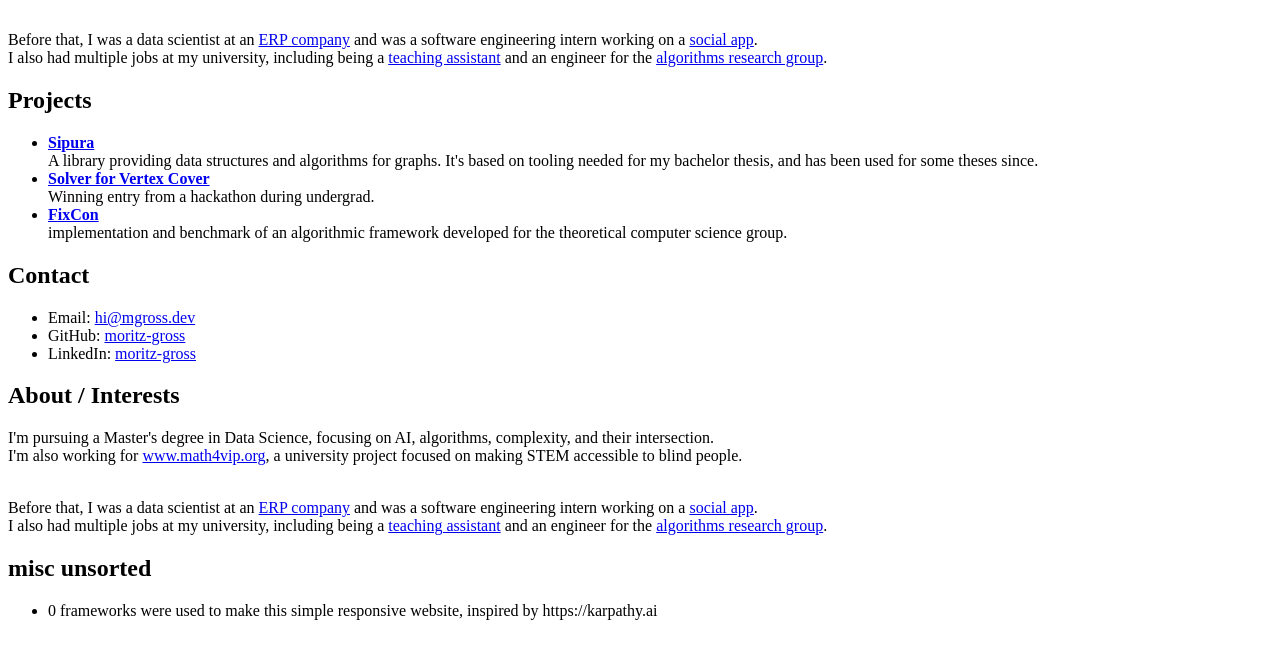
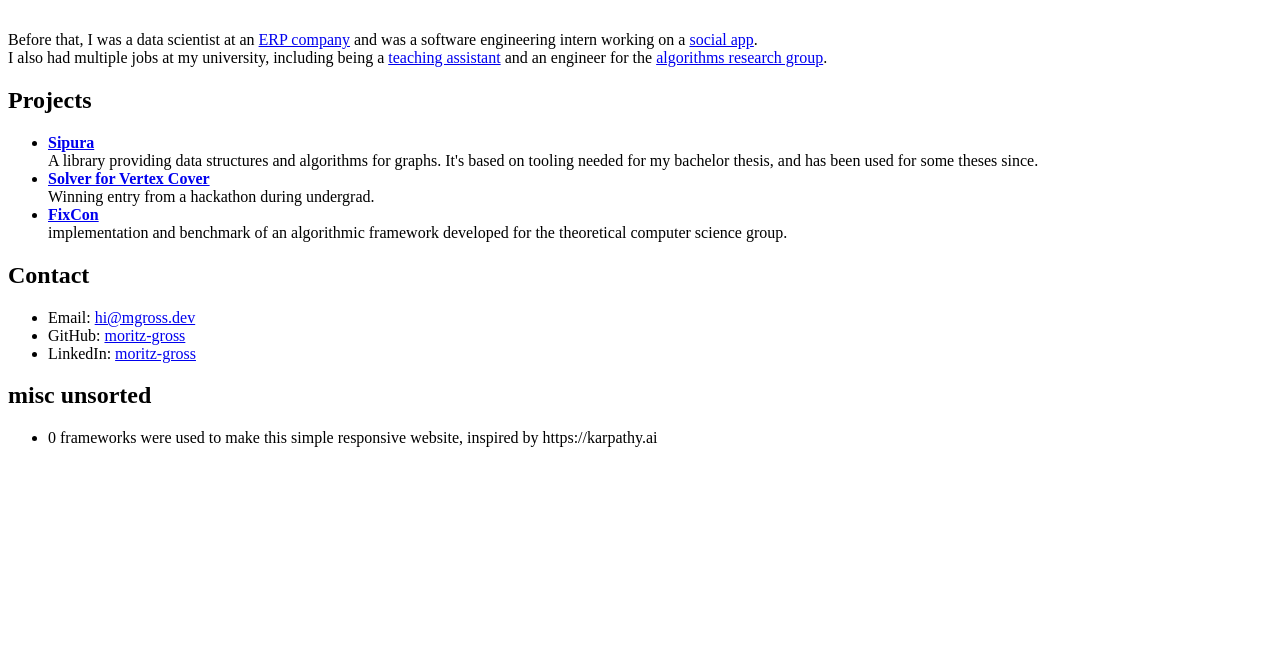
Before and after one commit to moritz-gross/moritz-gross.github.io, a plain HTML site: page index.html in a window 1280 px wide. Shown: the part 119-778 px from the top of the page. Drawn offline with Linux system fonts and the light colour scheme.

Commit message:
de-duplicate about-section

```diff
--- a/index.html
+++ b/index.html
@@ -54,25 +54,6 @@
                 </ul>
         </section>
 
-        <section id="about">
-            <h2>About / Interests</h2>
-            <p>
-                    I'm pursuing a Master's degree in Data Science, focusing on AI, algorithms, complexity, and their intersection.
-                    <br>
-                    I'm also working for <a href="https://www.math4vip.org">www.math4vip.org</a>, a university project focused on making STEM
-                        accessible to blind people.
-                    </p>
-                    <p>
-                        <br>
-                        Before that, I was a data scientist at an <a href="https://xentral.com/en">ERP company</a> and was a software engineering intern working on a
-                        <a href="https://www.getflip.com/">social app</a>. <br>
-                        I also had multiple jobs at my university, including being a <a href="https://www.mathematik.uni-marburg.de/modulhandbuch/20232/BSc_Data_Science_en/Practical_Modules/Programming_Lab.html">teaching assistant</a>
-                        and an engineer for the <a href="https://www.uni-marburg.de/en/fb12/research-groups/algorith/software/fixcon">algorithms research group</a>.
-                    </p>
-
-            <p>
-        </section>
-
         <section id="misc-unsorted">
             <h2>misc unsorted</h2>
             <ul>
```
